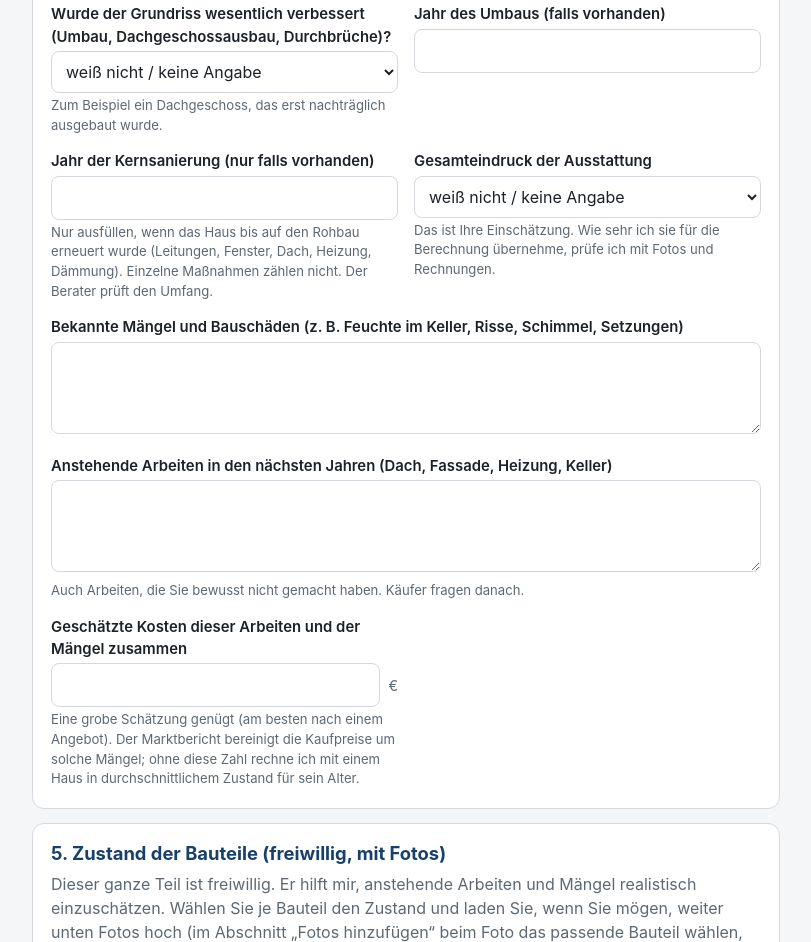
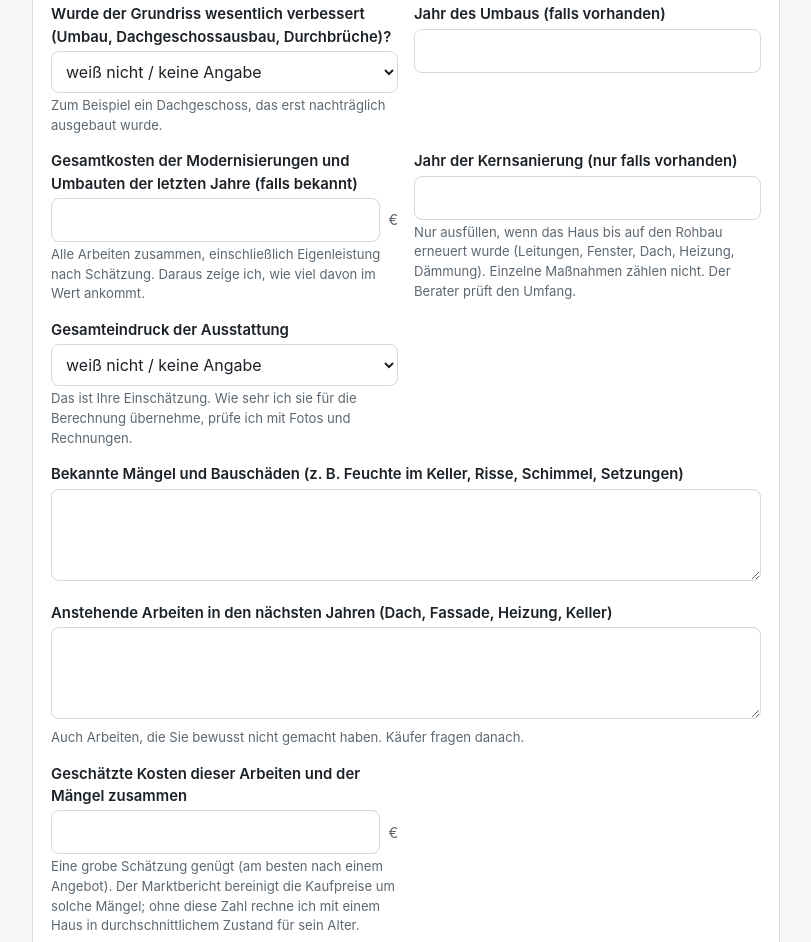
Before and after one commit to fischmac007/pilot-seite, a plain HTML site: page fragebogen-haus.html in a window 1280 px wide. Shown: the part 4992-5934 px from the top of the page, without its empty margins (234-1045 px from the left). Drawn offline with Linux system fonts and the light colour scheme.

Commit message:
Haus-Fragebogen: Modernisierungskosten
Co-Authored-By: Claude Sonnet 5.5 <noreply@anthropic.com>

```diff
--- a/fragebogen-haus.html
+++ b/fragebogen-haus.html
@@ -156,6 +156,7 @@ const SECTIONS = [
   { p:"ausstattung.fussbodenheizung", l:"Fußbodenheizung", t:"sel", o:[["", "weiß nicht / keine Angabe"], ["nein", "nein"], ["teilweise", "teilweise"], ["ueberwiegend", "überwiegend oder im ganzen Haus"]] },
   { p:"modernisierung.grundriss", l:"Wurde der Grundriss wesentlich verbessert (Umbau, Dachgeschossausbau, Durchbrüche)?", t:"sel", o:MOD, h:"Zum Beispiel ein Dachgeschoss, das erst nachträglich ausgebaut wurde." },
   { p:"modernisierung.grundriss_jahr", l:"Jahr des Umbaus (falls vorhanden)", t:"num", min:1900, max:2100, step:1 },
+  { p:"modernisierung.kosten_eur", l:"Gesamtkosten der Modernisierungen und Umbauten der letzten Jahre (falls bekannt)", t:"num", u:"€", min:0, max:5000000, step:1000, h:"Alle Arbeiten zusammen, einschließlich Eigenleistung nach Schätzung. Daraus zeige ich, wie viel davon im Wert ankommt." },
   { p:"modernisierung.kernsanierung_jahr", l:"Jahr der Kernsanierung (nur falls vorhanden)", t:"num", min:1900, max:2100, step:1, h:"Nur ausfüllen, wenn das Haus bis auf den Rohbau erneuert wurde (Leitungen, Fenster, Dach, Heizung, Dämmung). Einzelne Maßnahmen zählen nicht. Der Berater prüft den Umfang." },
   { p:"ausstattung.standard", l:"Gesamteindruck der Ausstattung", t:"sel", o:[["", "weiß nicht / keine Angabe"], ["einfach", "einfach (Standard der Baujahre, wenig Komfort)"], ["mittel", "mittel (üblicher Standard)"], ["gehoben", "gehoben (hochwertige Böden, Bäder, Fenster)"], ["stark_gehoben", "stark gehoben (außergewöhnliche Ausstattung)"]],
     h:"Das ist Ihre Einschätzung. Wie sehr ich sie für die Berechnung übernehme, prüfe ich mit Fotos und Rechnungen." },
@@ -196,6 +197,7 @@ const SECTIONS = [
  ]},
  { title: "7. Vermietung", intro: "Falls das Haus oder Teile davon vermietet sind. Vermietete Häuser werden im Marktbericht mit einem eigenen Abschlag behandelt.", fields: [
   { p:"vermietung.vermietet", l:"Ist das Haus oder ein Teil davon vermietet?", t:"tri", req:true },
+  { p:"vermietung.mieter_art", l:"An wen ist vermietet?", t:"sel", o:[["", "weiß nicht / keine Angabe"], ["fremde", "an fremde Dritte"], ["angehoerige", "an Angehörige (z. B. Familie, Eltern)"], ["gemischt", "teils Angehörige, teils Dritte"]], h:"Bei Angehörigen ist die Miete oft keine Marktmiete; das ist für die Einschätzung wichtig." },
   { p:"vermietung.anzahl_vermietet", l:"Wie viele Einheiten sind vermietet?", t:"num", min:0, max:20, step:1 },
   { p:"vermietung.nettokaltmiete_gesamt", l:"Nettokaltmiete aller vermieteten Einheiten zusammen", t:"num", u:"€/Monat", min:0, max:30000 },
   { p:"vermietung.mietvertrag_datum", l:"Beginn des (ältesten) Mietvertrags", t:"datum", h:"Wählen Sie Tag und Monat, soweit Sie sie wissen; das Jahr genügt." },
```
